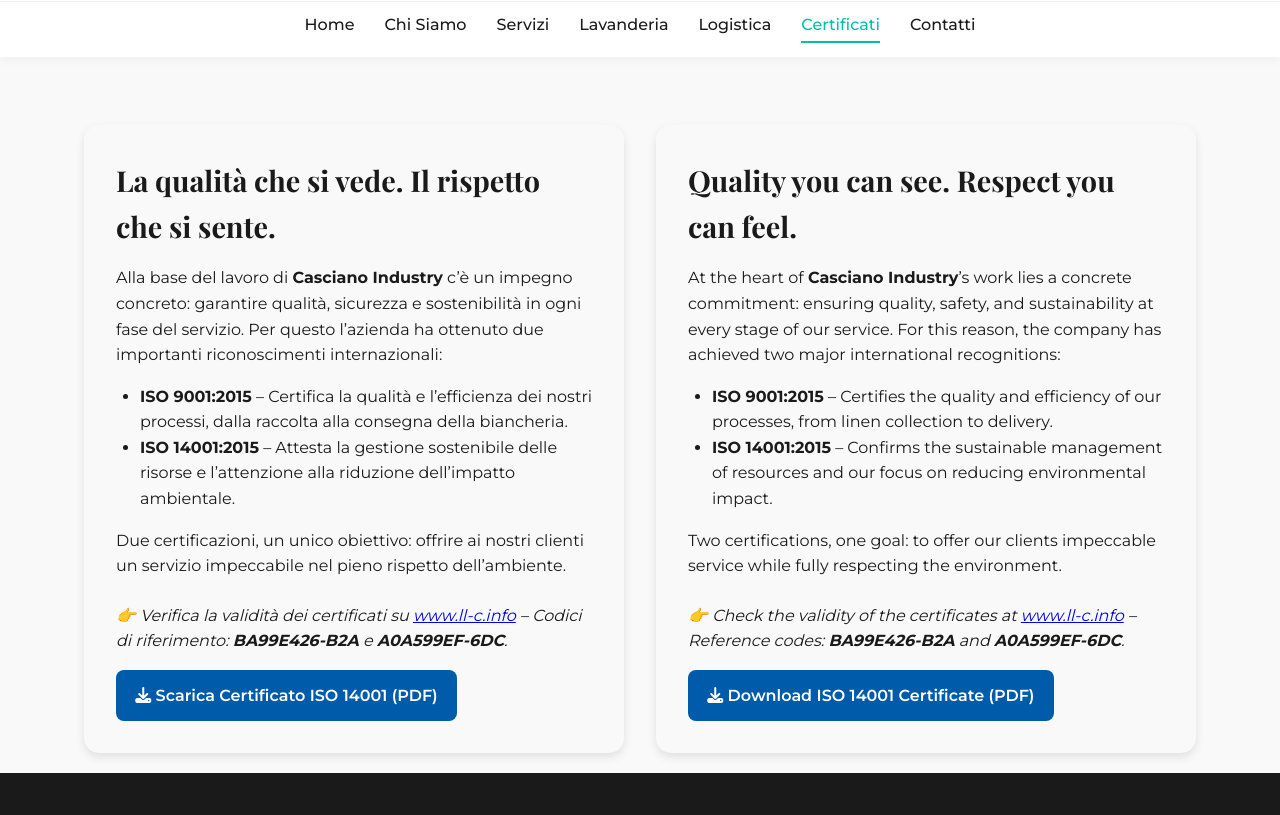
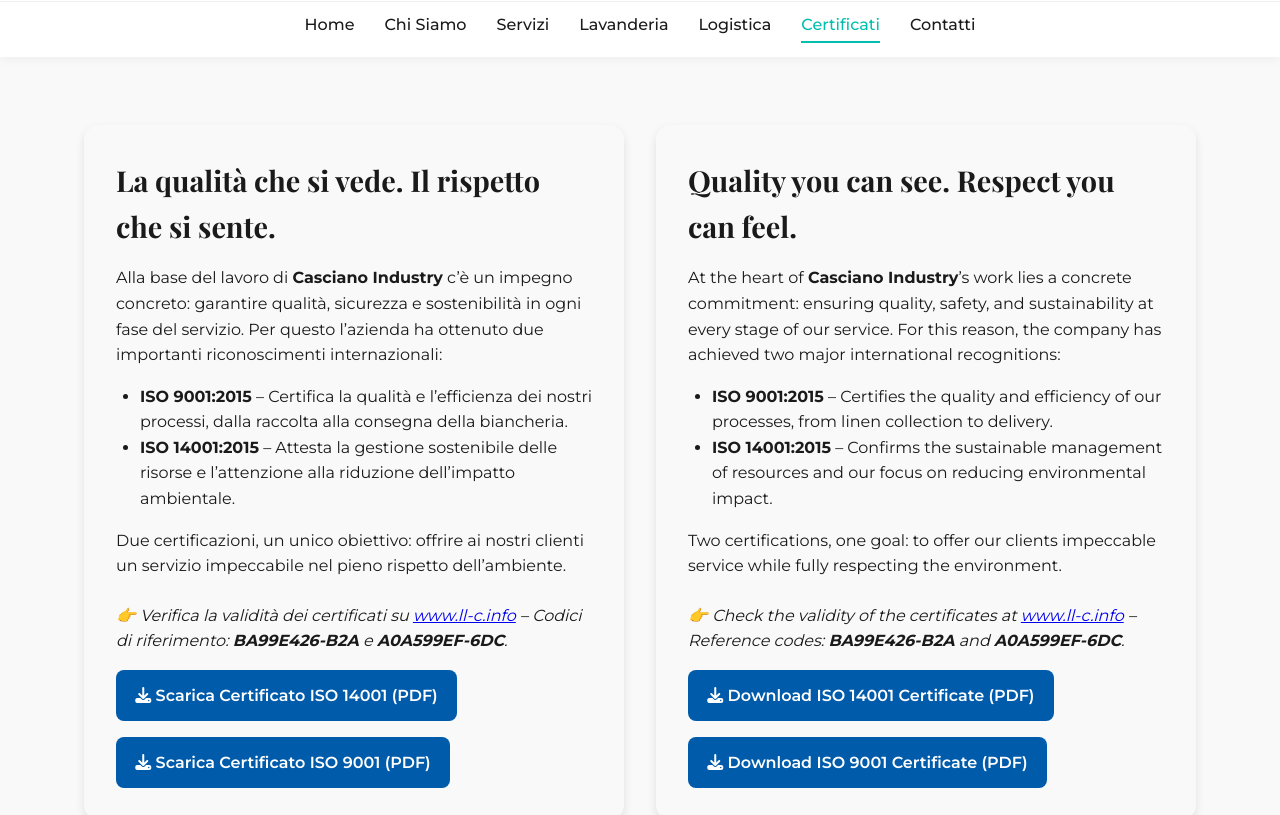
Before and after one commit to CascianoIndustryOnline/cascianoindustryonline.github.io, a plain HTML site: page certificati.html in a window 1280 px wide. Shown: the part 137-952 px from the top of the page. Drawn offline with nearby package versions, Linux system fonts and the light colour scheme.

Commit message:
aggiunta certificati

```diff
--- a/certificati.html
+++ b/certificati.html
@@ -59,6 +59,9 @@
       <a href="img/Certificato_CASCIANO_it.pdf" class="btn-download" target="_blank">
         <i class="fas fa-download"></i> Scarica Certificato ISO 14001 (PDF)
       </a>
+          <a href="img/Certificazione_9000_it.pdf" class="btn-download" target="_blank">
+        <i class="fas fa-download"></i> Scarica Certificato ISO 9001 (PDF)
+      </a>
     </div>
 
     <!-- BOX DESTRO - ENGLISH -->
@@ -82,6 +85,9 @@
       </p>
       <a href="img/Certificato_CASCIANO_en.pdf" class="btn-download" target="_blank">
         <i class="fas fa-download"></i> Download ISO 14001 Certificate (PDF)
+      </a>
+            <a href="img/Certificazione_9000_en.pdf" class="btn-download" target="_blank">
+        <i class="fas fa-download"></i> Download ISO 9001 Certificate (PDF)
       </a>
     </div>
 
```
Also changed, not shown: 2 other files.
